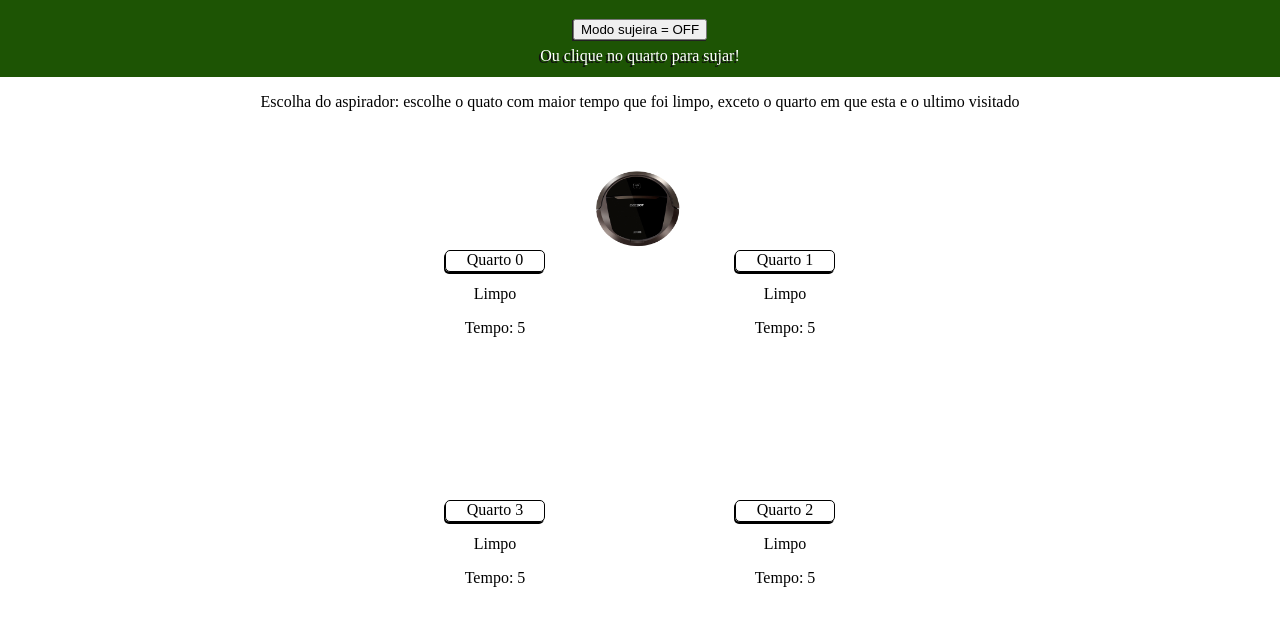
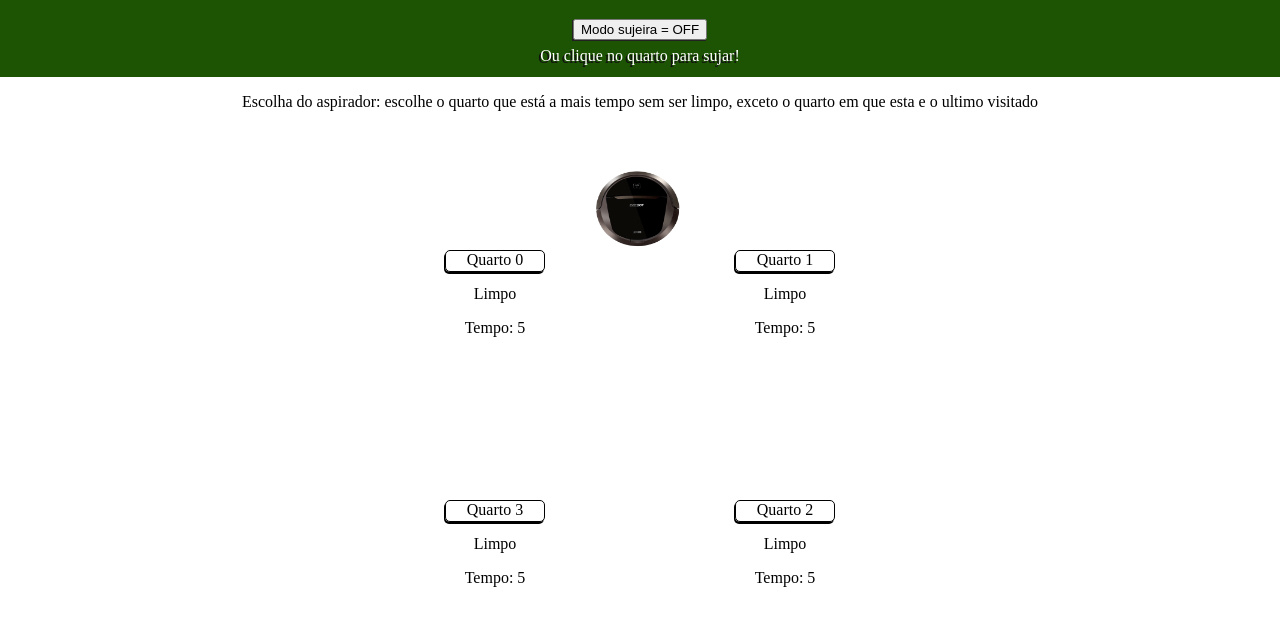
Before and after one commit to gabriel-gro/ia_tasks, a plain HTML site: page index.html in a window 1280 px wide. Shown: the part 86-712 px from the top of the page. Drawn offline with nearby package versions, Linux system fonts and the light colour scheme.

Commit message:
Update index.html

```diff
--- a/index.html
+++ b/index.html
@@ -17,7 +17,7 @@
 		</div>
 	</header>
 	<div id="infoCalculo">
-		<p> Escolha do aspirador: escolhe o quato com maior tempo que foi limpo, exceto o quarto em que esta e o ultimo visitado </p>
+		<p> Escolha do aspirador: escolhe o quarto que está a mais tempo sem ser limpo, exceto o quarto em que esta e o ultimo visitado </p>
 	</div>
 	<div id="container" class="container">
 		<div id="mundo" class="mundo">
```
